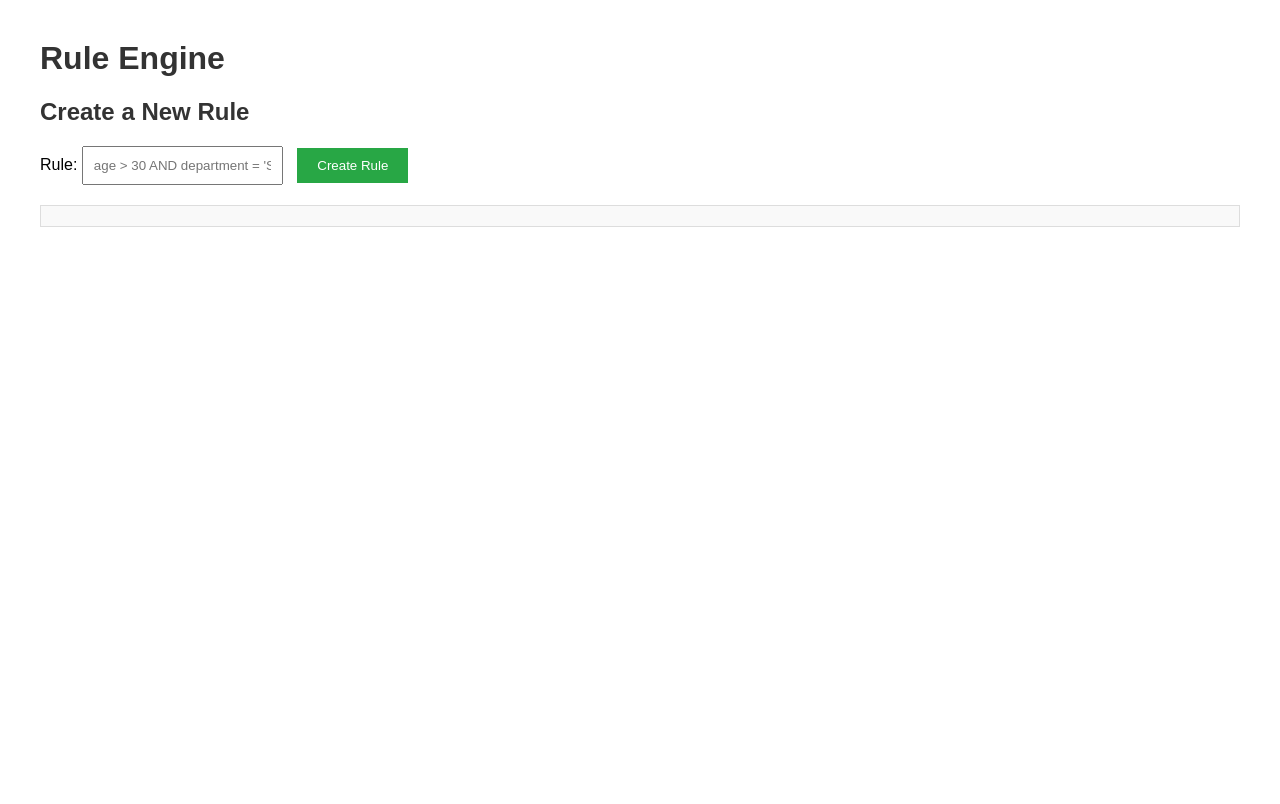
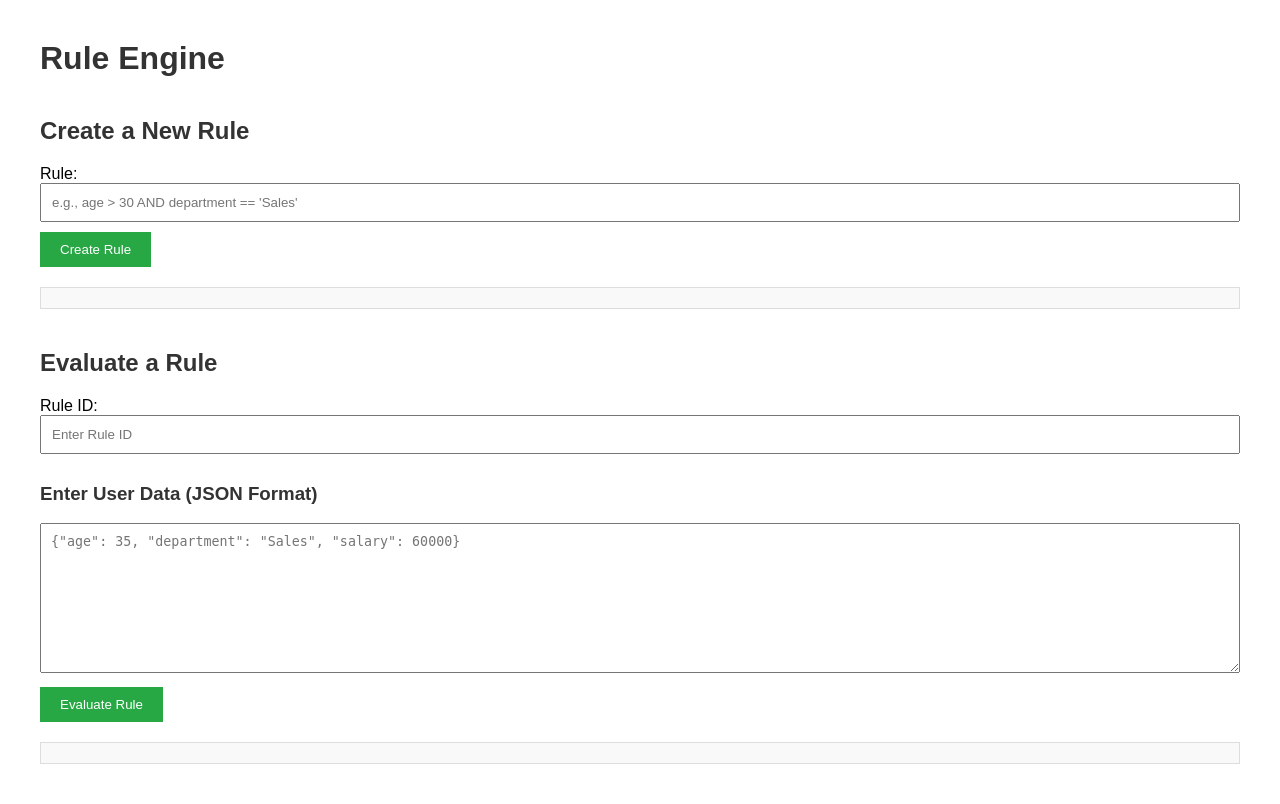
Before and after one commit to ShreyaAR16/Rule-Engine, a Flask app: page / in a window 1280 px wide. Before the commit the page ends 227 px from the top, so only its background shows below. Run offline with Flask 3, Linux system fonts and the light colour scheme.

Commit message:
Updated evaluate rules function

```diff
--- a/app.py
+++ b/app.py
@@ -20,7 +20,7 @@ def create_rule_api():
     rule_id = insert_rule(rule_string, rule_ast)
 
     # Serialize the AST to a dictionary before returning it
-    return jsonify({"rule_ast": ast_to_dict(rule_ast)}), 200
+    return jsonify({"rule_id": rule_id,"rule_ast": ast_to_dict(rule_ast)}), 200
 
 
 
--- a/templates/index.html
+++ b/templates/index.html
@@ -1,4 +1,3 @@
-
 <!DOCTYPE html>
 <html lang="en">
 <head>
@@ -10,12 +9,15 @@
             font-family: Arial, sans-serif;
             margin: 40px;
         }
-        h1, h2 {
+        h1, h2, h3 {
             color: #333;
         }
-        input {
+        input, textarea {
             padding: 10px;
             margin-right: 10px;
+            width: 100%;
+            box-sizing: border-box;
+            margin-bottom: 10px;
         }
         button {
             padding: 10px 20px;
@@ -27,29 +29,55 @@
         button:hover {
             background-color: #218838;
         }
-        #rule-result {
+        #rule-result, #evaluation-result {
             margin-top: 20px;
             padding: 10px;
             border: 1px solid #ddd;
             background-color: #f9f9f9;
+            word-wrap: break-word;
+        }
+        .section {
+            margin-top: 40px;
+        }
+        textarea {
+            height: 150px;
         }
     </style>
 </head>
 <body>
     <h1>Rule Engine</h1>
 
-    <!-- Form to create a rule -->
+    <!-- Section for rule creation -->
+    <div class="section">
         <h2>Create a New Rule</h2>
         <form id="rule-form">
             <label for="rule">Rule:</label>
-        <input type="text" id="rule" name="rule" placeholder="age > 30 AND department = 'Sales'" required>
+            <input type="text" id="rule" name="rule" placeholder="e.g., age > 30 AND department == 'Sales'" required>
             <button type="submit">Create Rule</button>
         </form>
 
         <!-- Div to display rule creation response -->
         <div id="rule-result"></div>
+    </div>
+
+    <!-- Section for rule evaluation -->
+    <div class="section">
+        <h2>Evaluate a Rule</h2>
+        <form id="evaluation-form">
+            <label for="rule-id">Rule ID:</label>
+            <input type="text" id="rule-id" name="rule-id" placeholder="Enter Rule ID" required>
+
+            <h3>Enter User Data (JSON Format)</h3>
+            <textarea id="user-data-json" placeholder='{"age": 35, "department": "Sales", "salary": 60000}' required></textarea>
+            <button type="submit">Evaluate Rule</button>
+        </form>
+
+        <!-- Div to display rule evaluation response -->
+        <div id="evaluation-result"></div>
+    </div>
 
     <script>
+        // Function to handle rule creation
         document.getElementById('rule-form').addEventListener('submit', function(event) {
             event.preventDefault();
 
@@ -68,7 +96,7 @@
             .then(data => {
                 // Display the result
                 if (data.rule_ast) {
-                    document.getElementById('rule-result').textContent = `Rule created successfully! AST: ${JSON.stringify(data.rule_ast)}`;
+                    document.getElementById('rule-result').textContent = `Rule created successfully! Rule ID: ${data.rule_id}, AST: ${JSON.stringify(data.rule_ast)}`;
                 } else if (data.error) {
                     document.getElementById('rule-result').textContent = `Error: ${data.error}`;
                 }
@@ -78,6 +106,46 @@
                 document.getElementById('rule-result').textContent = 'Error creating the rule.';
             });
         });
+
+        // Function to handle rule evaluation
+        document.getElementById('evaluation-form').addEventListener('submit', function(event) {
+            event.preventDefault();
+
+            // Get the rule ID and user data from the form
+            const ruleId = document.getElementById('rule-id').value;
+            const userDataJson = document.getElementById('user-data-json').value;
+
+            // Parse the user data JSON
+            let userData;
+            try {
+                userData = JSON.parse(userDataJson);
+            } catch (error) {
+                document.getElementById('evaluation-result').textContent = 'Invalid JSON input.';
+                return;
+            }
+
+            // Send the user data to the backend API to evaluate the rule
+            fetch(`/evaluate_rule_from_db/${ruleId}`, {
+                method: 'POST',
+                headers: {
+                    'Content-Type': 'application/json',
+                },
+                body: JSON.stringify({ user_data: userData }),
+            })
+            .then(response => response.json())
+            .then(data => {
+                // Display the result
+                if (data.result !== undefined) {
+                    document.getElementById('evaluation-result').textContent = `Rule evaluation result: ${data.result ? 'Pass' : 'Fail'}`;
+                } else if (data.error) {
+                    document.getElementById('evaluation-result').textContent = `Error: ${data.error}`;
+                }
+            })
+            .catch((error) => {
+                console.error('Error:', error);
+                document.getElementById('evaluation-result').textContent = 'Error evaluating the rule.';
+            });
+        });
     </script>
 </body>
 </html>
```
Also changed, not shown: rule_engine.py (+42 -15 lines). Lines whose indentation alone changed are shown as unchanged.
